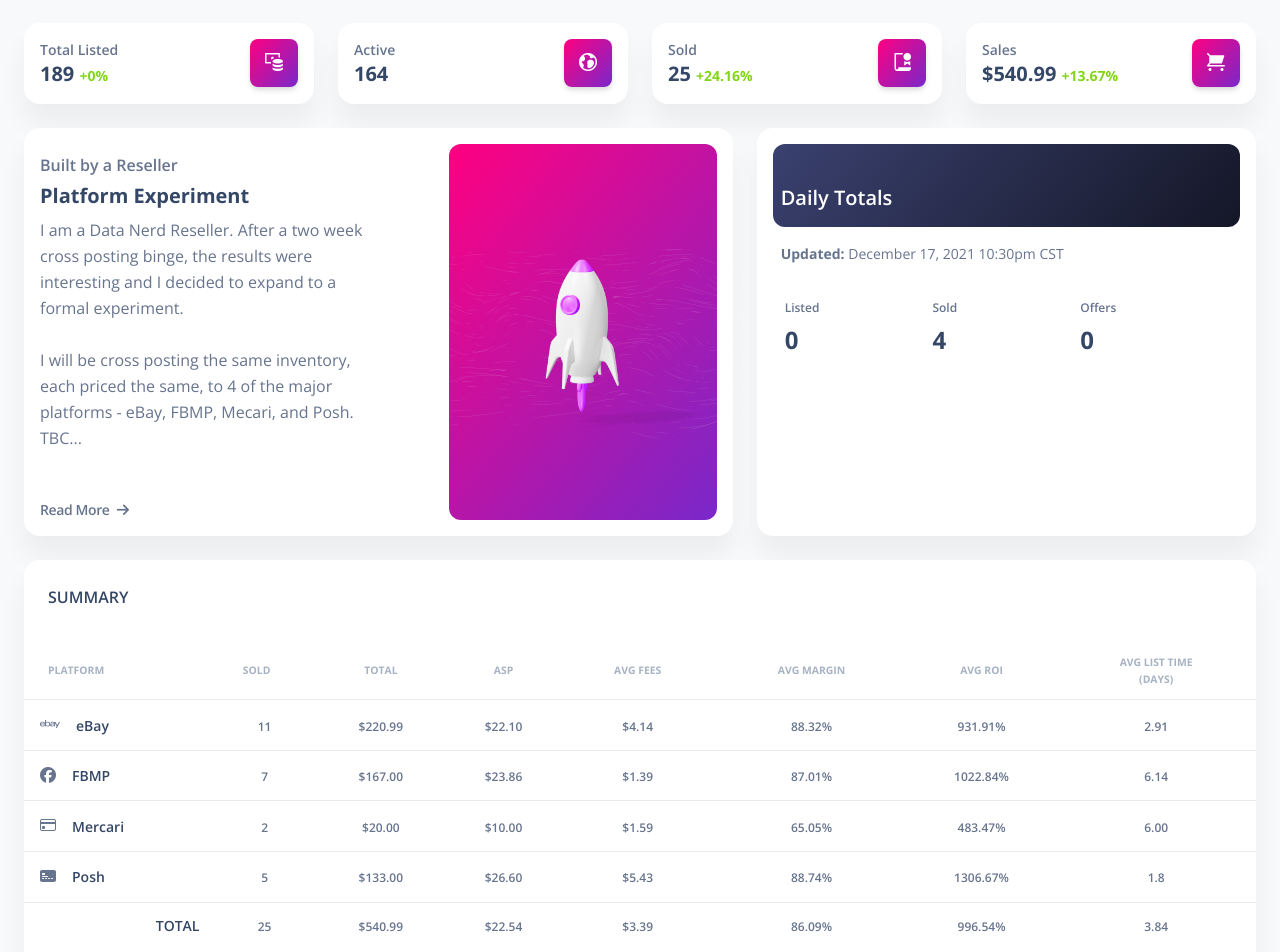
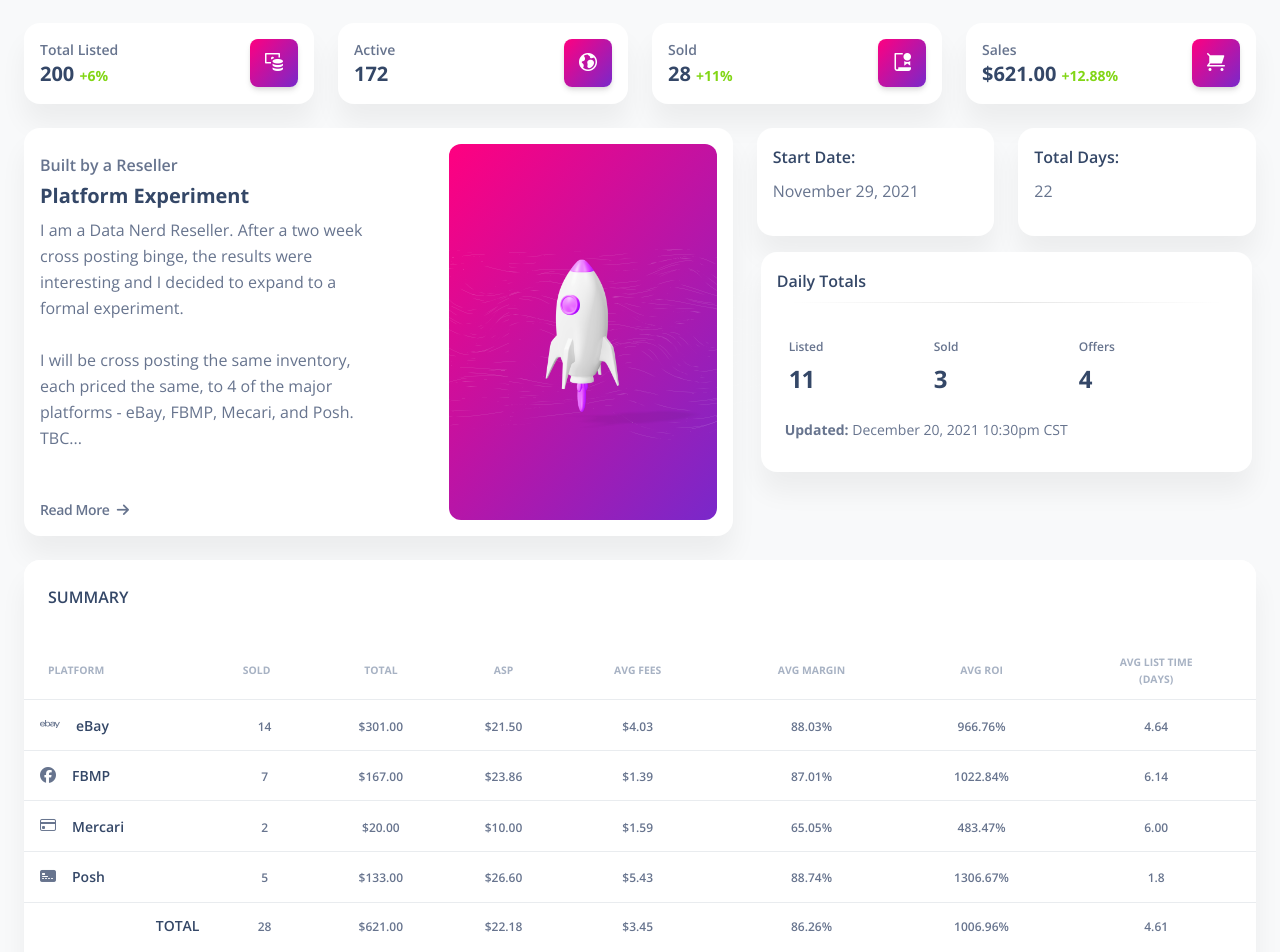
Before and after one commit to dkk5685/platform_experiment, a plain HTML site: page index.html in a window 1280 px wide. Shown: the part 80-1032 px from the top of the page. Drawn offline with nearby package versions, Linux system fonts and the light colour scheme.

Commit message:
Daily 12/20

```diff
--- a/index.html
+++ b/index.html
@@ -395,8 +395,8 @@
                   <div class="numbers">
                     <p class="text-sm mb-0 text-capitalize font-weight-bold">Total Listed</p>
                     <h5 class="font-weight-bolder mb-0">
-                      189
-                      <span class="text-success text-sm font-weight-bolder">+0%</span>
+                      200
+                      <span class="text-success text-sm font-weight-bolder">+6%</span>
                     </h5>
                   </div>
                 </div>
@@ -418,7 +418,7 @@
                   <div class="numbers">
                     <p class="text-sm mb-0 text-capitalize font-weight-bold">Active</p>
                     <h5 class="font-weight-bolder mb-0">
-                      164
+                      172
                     </h5>
                   </div>
                 </div>
@@ -440,8 +440,8 @@
                   <div class="numbers">
                     <p class="text-sm mb-0 text-capitalize font-weight-bold">Sold</p>
                     <h5 class="font-weight-bolder mb-0">
-                      25
-                      <span class="text-success text-sm font-weight-bolder">+24.16%</span>
+                      28
+                      <span class="text-success text-sm font-weight-bolder">+11%</span>
                     </h5>
                   </div>
                 </div>
@@ -463,8 +463,8 @@
                   <div class="numbers">
                     <p class="text-sm mb-0 text-capitalize font-weight-bold">Sales</p>
                     <h5 class="font-weight-bolder mb-0">
-                      $540.99
-                      <span class="text-success text-sm font-weight-bolder">+13.67%</span>
+                      $621.00
+                      <span class="text-success text-sm font-weight-bolder">+12.88%</span>
                     </h5>
                   </div>
                 </div>
@@ -477,10 +477,12 @@
             </div>
           </div>
         </div>
+
       </div>
 
       <!--About / Daily Summary-->
       <div class="row mt-4">
+
         <!--about/rocket-->
         <div class="col-lg-7 mb-lg-0 mb-4">
           <div class="card">
@@ -514,23 +516,52 @@
             </div>
           </div>
         </div>
+
+
         <!--daily totals-->
         <div class="col-lg-5 mb-lg-0 mb-4">
+            <div class="row">
+              <div class="col-md-6 mt-md-0 mt-4" style="background-color:;">
                 <div class="card h-100 p-3">
-            <div class="bg-gradient-dark border-radius-lg py-3 pe-1 mb-3">
-              <h5 class="ms-2 mt-4 mb-0" style="color: white;"> Daily Totals </h5>
+                  <h6>Start Date:</h6>
+                  <p>November 29, 2021</p>
                 </div>
-            <p class="text-sm ms-2"> <span class="font-weight-bolder">Updated:</span> December 17, 2021 10:30pm CST</p>
+              </div>
+              <div class="col-md-6 mt-md-0 mt-4" style="background-color:;">
+                <div class="card h-100 p-3">
+                  <h6>Total Days:</h6>
+                  <p>22</p>
+                </div>
+              </div>
+            </div>
+
+          <div class="row p-3">
+            <div class="card h-100 p-3">
+              <!--<div class="container border-radius-lg">
+                <div class="row" style="background-color:red;">
+                  <p>Start Date:</p>
+                  <div class="col-6">
+                    <p>Nov 29, 2021</p>
+                  </div>
+
+                  <div class="col-6">
+                    <p>November 29, 2021</p>
+                  </div>
+                </div>
+              </div>!-->
+
+              <h6> Daily Totals </h6>
 
               <div class="container border-radius-lg">
                 <div class="row">
 
+                  <hr class="horizontal dark">
                   <!-- Listed -->
                   <div class="col-4 py-3 ps-0">
                     <div class="d-flex mb-2">
                       <p class="text-xs mt-1 mb-0 font-weight-bold">Listed</p>
                     </div>
-                  <h4 class="font-weight-bolder"> 0 </h4>
+                    <h4 class="font-weight-bolder"> 11 </h4>
                   </div>
 
                   <!-- Sold -->
@@ -538,7 +569,7 @@
                     <div class="d-flex mb-2">
                       <p class="text-xs mt-1 mb-0 font-weight-bold">Sold</p>
                     </div>
-                  <h4 class="font-weight-bolder"> 4 </h4>
+                    <h4 class="font-weight-bolder"> 3 </h4>
                   </div>
 
                   <!-- Offers -->
@@ -546,13 +577,16 @@
                     <div class="d-flex mb-2">
                       <p class="text-xs mt-1 mb-0 font-weight-bold">Offers</p>
                     </div>
-                  <h4 class="font-weight-bolder"> 0 </h4>
+                    <h4 class="font-weight-bolder"> 4 </h4>
                   </div>
 
                 </div>
               </div>
+              <p class="text-sm ms-2"> <span class="font-weight-bolder">Updated:</span> December 20, 2021 10:30pm CST</p>
 
             </div>
+          </div>
+
         </div>
       </div>
 
@@ -600,13 +634,13 @@
                           </div>
                         </div>
                       </td>
-                      <td class="align-middle text-center text-sm"><span class="text-xs font-weight-bold"> 11 </span></td>
-                      <td class="align-middle text-center text-sm"><span class="text-xs font-weight-bold"> $220.99 </span></td>
-                      <td class="align-middle text-center text-sm"><span class="text-xs font-weight-bold"> $22.10 </span></td>
-                      <td class="align-middle text-center text-sm"><span class="text-xs font-weight-bold"> $4.14 </span></td>
-                      <td class="align-middle text-center text-sm"><span class="text-xs font-weight-bold"> 88.32% </span></td>
-                      <td class="align-middle text-center text-sm"><span class="text-xs font-weight-bold"> 931.91% </span></td>
-                      <td class="align-middle text-center text-sm"><span class="text-xs font-weight-bold"> 2.91 </span></td>
+                      <td class="align-middle text-center text-sm"><span class="text-xs font-weight-bold"> 14 </span></td>
+                      <td class="align-middle text-center text-sm"><span class="text-xs font-weight-bold"> $301.00 </span></td>
+                      <td class="align-middle text-center text-sm"><span class="text-xs font-weight-bold"> $21.50 </span></td>
+                      <td class="align-middle text-center text-sm"><span class="text-xs font-weight-bold"> $4.03 </span></td>
+                      <td class="align-middle text-center text-sm"><span class="text-xs font-weight-bold"> 88.03% </span></td>
+                      <td class="align-middle text-center text-sm"><span class="text-xs font-weight-bold"> 966.76% </span></td>
+                      <td class="align-middle text-center text-sm"><span class="text-xs font-weight-bold"> 4.64 </span></td>
                     </tr>
                     <!--FBMP-->
                     <tr>
@@ -673,13 +707,13 @@
                           </div>
                         </div>
                       </td>
-                      <td class="align-middle text-center text-sm"><span class="text-xs font-weight-bold"> 25 </span></td>
-                      <td class="align-middle text-center text-sm"><span class="text-xs font-weight-bold"> $540.99 </span></td>
-                      <td class="align-middle text-center text-sm"><span class="text-xs font-weight-bold"> $22.54 </span></td>
-                      <td class="align-middle text-center text-sm"><span class="text-xs font-weight-bold"> $3.39 </span></td>
-                      <td class="align-middle text-center text-sm"><span class="text-xs font-weight-bold"> 86.09% </span></td>
-                      <td class="align-middle text-center text-sm"><span class="text-xs font-weight-bold"> 996.54% </span></td>
-                      <td class="align-middle text-center text-sm"><span class="text-xs font-weight-bold"> 3.84 </span></td>
+                      <td class="align-middle text-center text-sm"><span class="text-xs font-weight-bold"> 28 </span></td>
+                      <td class="align-middle text-center text-sm"><span class="text-xs font-weight-bold"> $621.00 </span></td>
+                      <td class="align-middle text-center text-sm"><span class="text-xs font-weight-bold"> $22.18 </span></td>
+                      <td class="align-middle text-center text-sm"><span class="text-xs font-weight-bold"> $3.45 </span></td>
+                      <td class="align-middle text-center text-sm"><span class="text-xs font-weight-bold"> 86.26% </span></td>
+                      <td class="align-middle text-center text-sm"><span class="text-xs font-weight-bold"> 1006.96% </span></td>
+                      <td class="align-middle text-center text-sm"><span class="text-xs font-weight-bold"> 4.61 </span></td>
                     </tr>
                   </tbody>
                 </table>
@@ -956,7 +990,7 @@
           datasets: [{
             axis: "y",
             label: "Number of Sales",
-            data: [11, 7, 2, 5],
+            data: [14, 7, 2, 5],
             fill: false,
             backgroundColor: [
               "rgba(121, 40, 202, 1)",
@@ -997,11 +1031,10 @@
         type: "bar",
         data: {
           labels: ["eBay", "FBMP", "Mercari", "Posh"],
-          datasets: [
-            {
+          datasets: [{
               type: "bar",
               label: "ASP",
-              data: [22.10, 23.86, 10, 26.60],
+              data: [22.50, 23.86, 10, 26.60],
               backgroundColor: [
                 "rgba(121, 40, 202, 1)",
                 "rgba(226, 147, 211, 0.5)",
@@ -1021,7 +1054,7 @@
             {
               type: "line",
               label: "Avg Fees",
-              data: [4.14, 1.39, 1.59, 5.43],
+              data: [4.03, 1.39, 1.59, 5.43],
               borderColor: '#9D9D9D',
               order: 1,
               tension: 0.1
@@ -1075,7 +1108,7 @@
           labels: ["eBay", "FBMP", "Mercari", "Posh"],
           datasets: [{
               label: "% Full Price",
-              data: [36.36, 100.0, 50, 63.64],
+              data: [28.57, 100.0, 50, 60],
               backgroundColor: [
                 "rgba(121, 40, 202, 0.9)",
                 "rgba(121, 40, 202, 0.9)",
@@ -1092,7 +1125,7 @@
             },
             {
               label: "% Offer",
-              data: [63.64, 0.0, 50, 40],
+              data: [71.43, 0.0, 50, 40],
               backgroundColor: [
                 "rgba(226, 147, 211, 0.5)",
                 "rgba(226, 147, 211, 0.5)",
@@ -1150,7 +1183,7 @@
           labels: ["eBay", "FBMP", "Mercari", "Posh"],
           datasets: [{
             label: "% off list",
-            data: [44.59, 0.0, 20.33, 46.84],
+            data: [41.53, 0.0, 20.33, 44.89],
             backgroundColor: [
               "rgba(121, 40, 202, 1)",
               "rgba(226, 147, 211, 0.5)",
```
Lines whose indentation alone changed are shown as unchanged.
